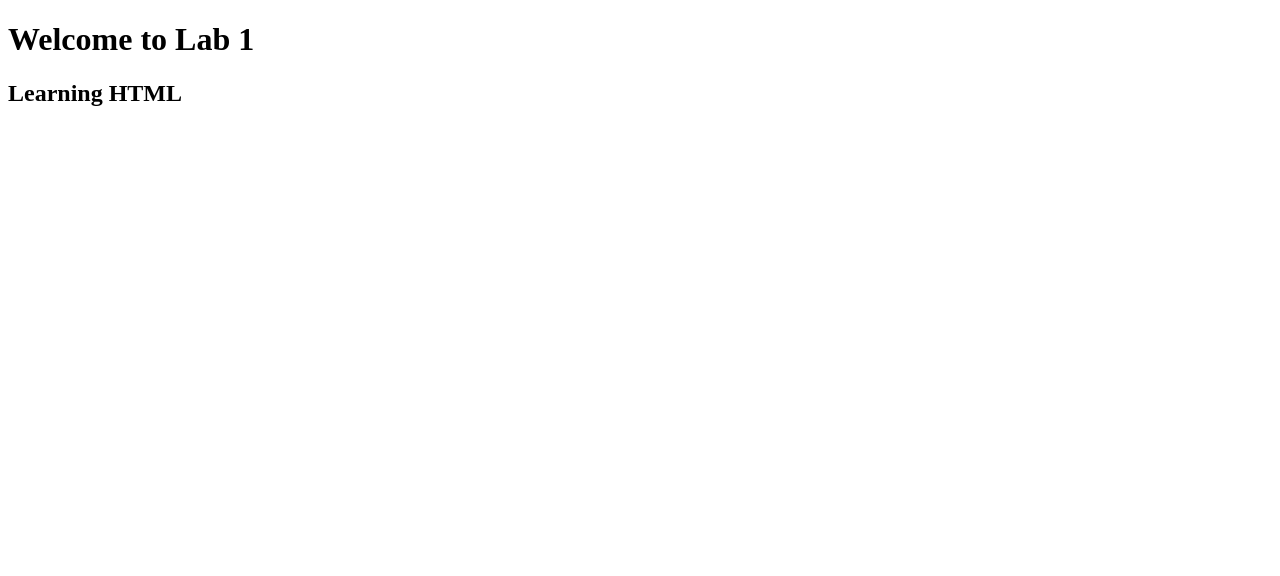
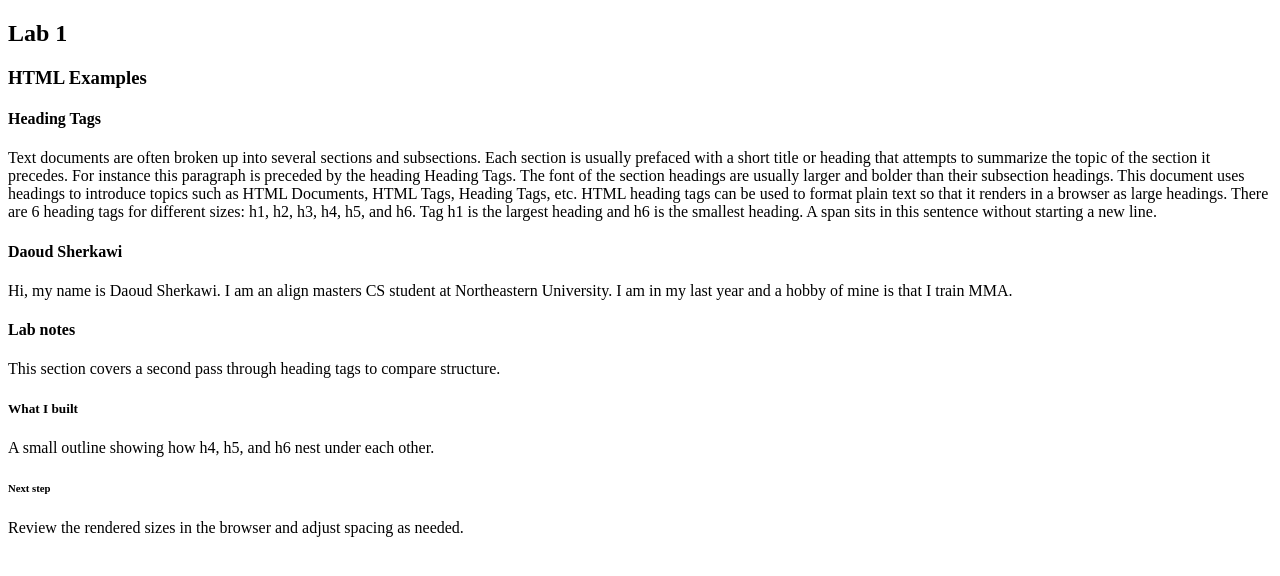
Before and after one commit to dssherka/kambaz-next-js-cs5610-09-fa26-tues, a Next.js app: page /labs/lab1 in a window 1280 px wide. Shown: the top 576 px of the page. Built offline with nearby package versions, Linux system fonts and the light colour scheme.

Commit message:
Add Lab1 component and HeadingTags for HTML examples

```diff
--- /dev/null
+++ b/app/labs/lab1/HeadingTags.tsx
@@ -0,0 +1,36 @@
+export default function HeadingTags() {
+  return (
+    <>
+    <div id="wd-h-tag">
+      <h4>Heading Tags</h4>
+      Text documents are often broken up into several sections and subsections.
+      Each section is usually prefaced with a short title or heading that
+      attempts to summarize the topic of the section it precedes. For instance
+      this paragraph is preceded by the heading Heading Tags. The font of the
+      section headings are usually larger and bolder than their subsection
+      headings. This document uses headings to introduce topics such as HTML
+      Documents, HTML Tags, Heading Tags, etc. HTML heading tags can be used
+      to format plain text so that it renders in a browser as large headings.
+      There are 6 heading tags for different sizes: h1, h2, h3, h4, h5, and
+      h6. Tag h1 is the largest heading and h6 is the smallest heading. A{" "}
+      <span id="wd-inline-span">span</span> sits in this sentence without
+      starting a new line.
+    </div>
+    <div id="Daoud Sherkawi">
+        <h4>Daoud Sherkawi</h4>
+        Hi, my name is Daoud Sherkawi. I am an align masters CS student at Northeastern University.
+        I am in my last year and a hobby of mine is that I train <span id="wd-daoud-inline-span">MMA</span>.
+    </div>
+    <div id="wd-ai-headings">
+        <h4>Lab notes</h4>
+        This section covers a second pass through heading tags to compare structure.
+        <h5>What I built</h5>
+        A small outline showing how h4, h5, and h6 nest under each other.
+        <h6>Next step</h6>
+        Review the rendered sizes in the browser and adjust spacing as needed.
+    </div>
+    </>
+
+
+  );
+}
--- a/app/labs/lab1/page.tsx
+++ b/app/labs/lab1/page.tsx
@@ -1,8 +1,15 @@
-export default function Lab1(){
-    return (
-        <div>
-            <h1>Welcome to Lab 1</h1>
-            <h2> Learning HTML </h2>
-        </div>
-    );
+import HeadingTags from "./HeadingTags";
+
+export default function Lab1() {
+  return (
+    <div id="wd-lab1">
+      <h2>Lab 1</h2>
+      <h3>HTML Examples</h3>
+      <HeadingTags />
+      {/* do the next exercise here */}
+      <div id = "Daoud Sherkawi"> </div>
+
+
+    </div>
+  );
 }
```
